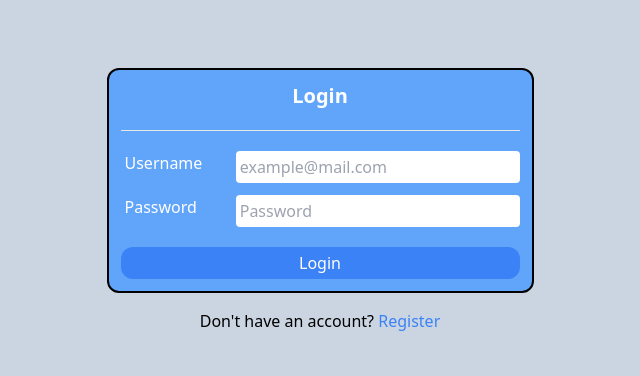
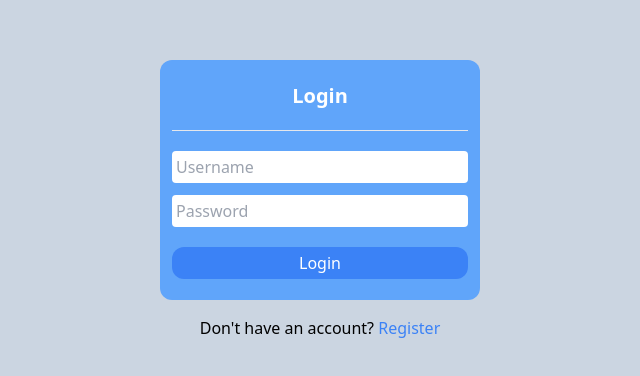
Before and after one commit to RizkiMaula/mini-project-2, a React (Vite) app: page /login in a window 1280 px wide. Shown: the part 200-576 px from the top of the page, without its empty margins (320-960 px from the left). Built offline with nearby package versions, Linux system fonts and the light colour scheme.

Commit message:
pairing dari warnet

```diff
--- a/package.json
+++ b/package.json
@@ -10,6 +10,11 @@
     "preview": "vite preview"
   },
   "dependencies": {
+    "@fortawesome/fontawesome-svg-core": "^6.6.0",
+    "@fortawesome/free-brands-svg-icons": "^6.6.0",
+    "@fortawesome/free-regular-svg-icons": "^6.6.0",
+    "@fortawesome/free-solid-svg-icons": "^6.6.0",
+    "@fortawesome/react-fontawesome": "^0.2.2",
     "axios": "^1.7.2",
     "react": "^18.3.1",
     "react-dom": "^18.3.1",
--- a/src/components/Elements/Input.jsx
+++ b/src/components/Elements/Input.jsx
@@ -1,5 +1,5 @@
 const Input = (props) => {
-  const { type = 'text', placeholder = 'dari input', style = 'w-full p-1 rounded', event } = props;
+  const { type = 'text', placeholder = 'dari input', style = `w-full p-1 rounded`, event } = props;
   return (
     <input
       onChange={event}
--- a/src/components/Fragments/InnerContainer.jsx
+++ b/src/components/Fragments/InnerContainer.jsx
@@ -1,6 +1,6 @@
 const InnerContainer = (props) => {
   const { layout = 'flex flex-col', children } = props;
-  return <div className={`${layout} items-center border-2 border-black rounded-xl bg-blue-400 gap-5 border-3 p-3`}>{children}</div>;
+  return <div className={`${layout} items-center justify-center w-[20rem] h-[15rem] rounded-xl bg-blue-400 gap-5 border-3 p-3`}>{children}</div>;
 };
 
 export default InnerContainer;
--- a/src/components/Fragments/InputText.jsx
+++ b/src/components/Fragments/InputText.jsx
@@ -5,14 +5,15 @@ const InputText = (props) => {
   const { label = 'Login', textType, textPlaceholder, textSize, event } = props;
   return (
     <div className="flex items-center border-red-700 border-3">
-      <Label
+      {/* <Label
         textSize={textSize}
         text={label}
-      />
+      /> */}
       <Input
         event={event}
         type={textType}
         placeholder={textPlaceholder}
+        // style={`w-full p-1 rounded`}
       />
     </div>
   );
--- a/src/pages/Login.jsx
+++ b/src/pages/Login.jsx
@@ -60,14 +60,14 @@ const Login = () => {
         <hr className="w-full" />
         <form
           action=""
-          method="get"
-          className="flex flex-col gap-3"
+          method="post"
+          className="flex flex-col gap-3 w-full"
         >
           <InputText
             event={handleUsername}
             label="Username"
             textType="text"
-            textPlaceholder="example@mail.com"
+            textPlaceholder="Username"
           />
           <InputText
             event={handlePassword}
--- a/src/pages/Register.jsx
+++ b/src/pages/Register.jsx
@@ -57,14 +57,14 @@ const Register = () => {
         <hr className="w-full" />
         <form
           action=""
-          method="get"
-          className="flex flex-col gap-3"
+          method="post"
+          className="flex flex-col gap-3 w-full"
         >
           <InputText
             event={handleUsername}
             label="Username"
             textType="email"
-            textPlaceholder="example@mail.com"
+            textPlaceholder="Put your email here"
           />
           <InputText
             event={handlePassword}
```
Also changed, not shown: 1 other file (tests, documents, lock files or other folders).
